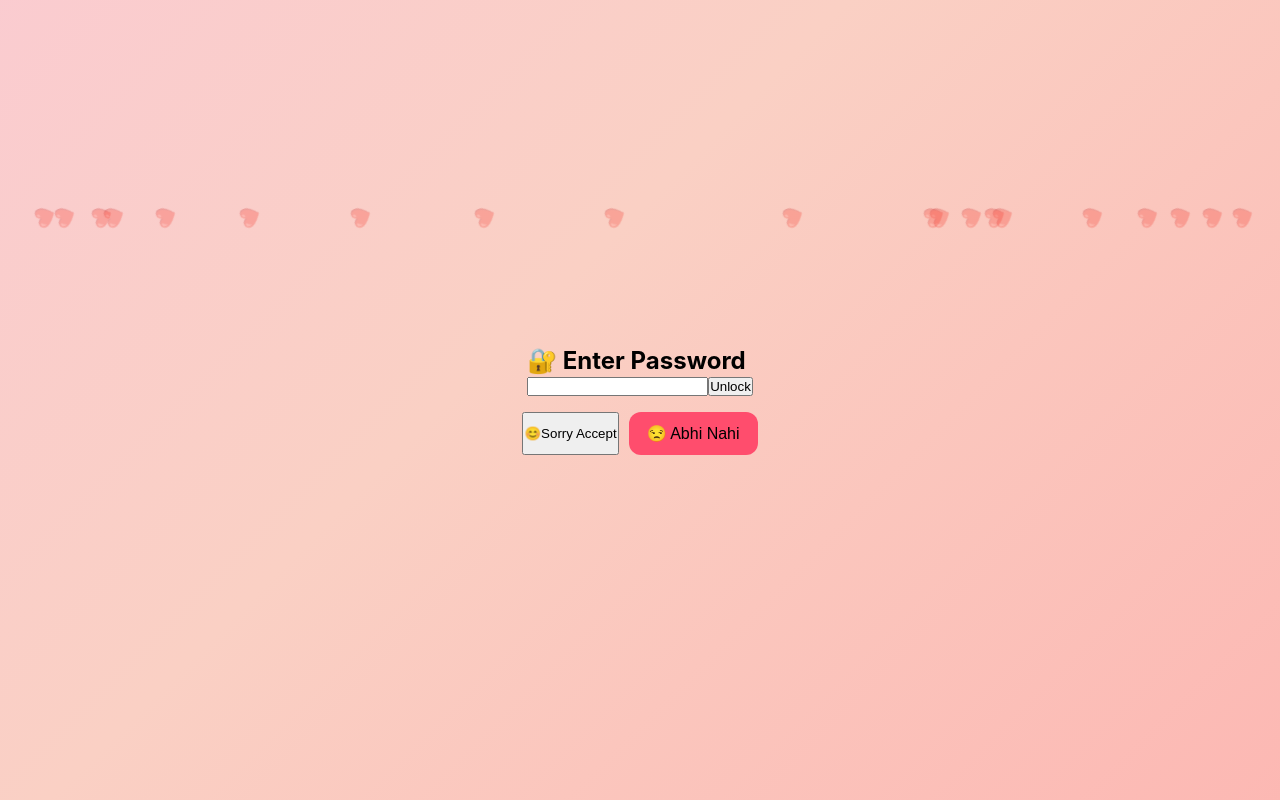
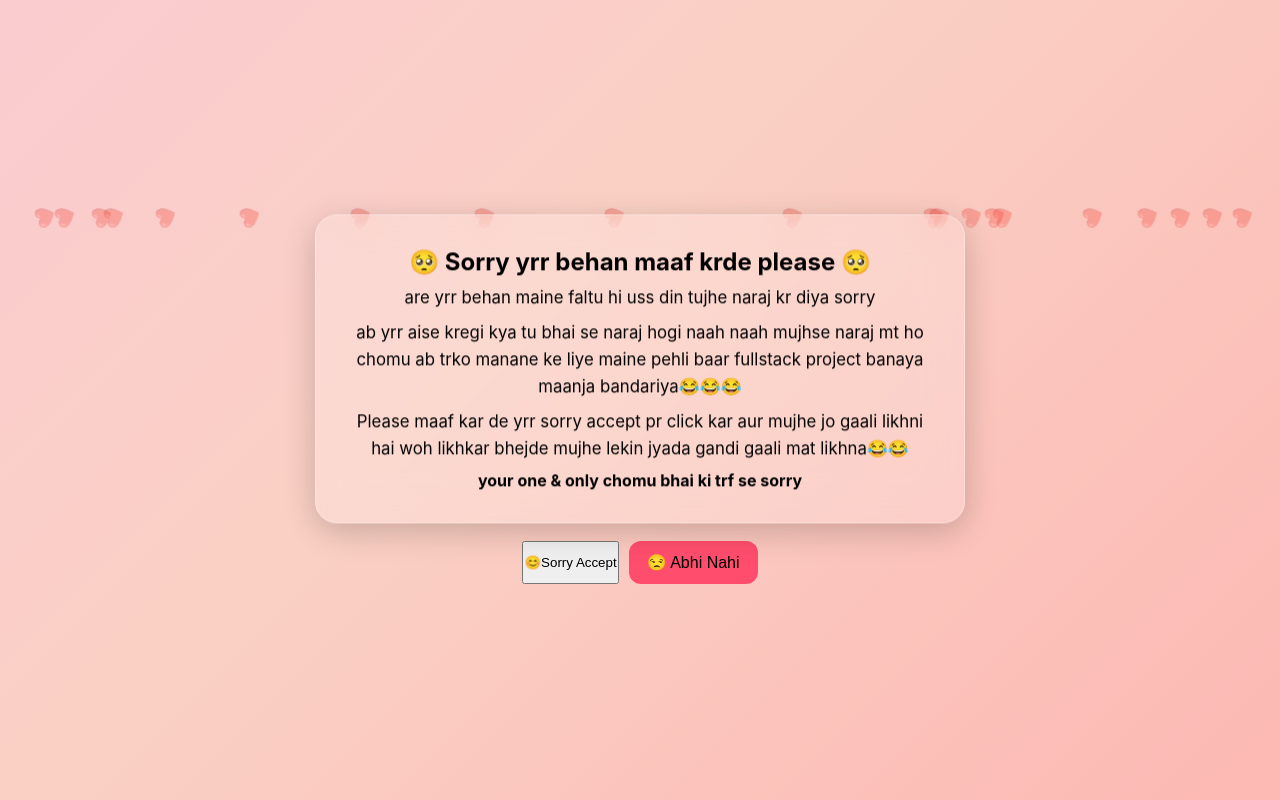
Before and after one commit to jangidritesh570-cmyk/frontend, a React app in the folder client/: page / in a window 1280 px wide. Built offline with nearby package versions, Linux system fonts and the light colour scheme; no server answers; the HTML template or start-up script is replaced by a standard one.

Commit message:
apologycard

```diff
--- a/client/src/components/ApologyCard.jsx
+++ b/client/src/components/ApologyCard.jsx
@@ -1,128 +1,22 @@
-import { useState } from "react";
 import { motion } from "framer-motion";
-import API from "../services/api";
-import MessagePopup from "./MessagePopup";
 
 function ApologyCard() {
-  const [password, setPassword] = useState("");
-  const [unlocked, setUnlocked] = useState(false);
-  const [error, setError] = useState("");
-  const [loading, setLoading] = useState(false);
+  return (
+    <motion.div
+      className="apology-card"
+      animate={{ y: [0, -10, 0] }}
+      transition={{ repeat: Infinity, duration: 3 }}
+    >
+      <h2>🥺 Sorry yrr behan maaf krde please 🥺</h2>
 
-  const [popupOpen, setPopupOpen] = useState(false);
-  const [popupMessage, setPopupMessage] = useState("");
+      <p>are yrr behan maine faltu hi uss din tujhe naraj kr diya sorry</p>
 
-  const correctPassword = "bhoomi123";
+      <p>ab yrr aise kregi kya tu bhai se naraj hogi naah naah mujhse naraj mt ho chomu ab trko manane ke liye maine pehli baar fullstack project banaya maanja bandariya😂😂😂</p>
 
-  const handleUnlock = () => {
-    if (password === correctPassword) {
-      setUnlocked(true);
-      setError("");
-    } else {
-      setError("❌ Wrong password Bhoomi!");
-    }
-  };
+      <p>Please maaf kar de yrr sorry accept pr click kar aur mujhe jo gaali likhni hai woh likhkar bhejde mujhe lekin jyada gandi gaali mat likhna😂😂</p>
 
-  const handleAccept = async () => {
-    try {
-      setLoading(true);
-
-      await API.post("/response", {
-        action: "accepted",
-        message: "Bhoomi accepted apology ❤️",
-      });
-
-      // 🔥 OPEN POPUP AFTER SUCCESS
-      setPopupMessage("❤️ Message Sent Successfully!");
-      setPopupOpen(true);
-
-    } catch (err) {
-      setPopupMessage("❌ Failed to send message");
-      setPopupOpen(true);
-    } finally {
-      setLoading(false);
-    }
-  };
-
-  const handleReject = async () => {
-    try {
-      setLoading(true);
-
-      await API.post("/response", {
-        action: "rejected",
-        message: "Bhoomi rejected apology 😢",
-      });
-
-      setPopupMessage("😢 Response Sent");
-      setPopupOpen(true);
-
-    } catch (err) {
-      setPopupMessage("❌ Failed to send message");
-      setPopupOpen(true);
-    } finally {
-      setLoading(false);
-    }
-  };
-
-  return (
-    <div className="apology-wrapper">
-
-      {/* 🔐 LOCK */}
-      {!unlocked && (
-        <div className="lock-panel">
-          <h2>🔐 Enter Password</h2>
-
-          <input
-            type="password"
-            value={password}
-            onChange={(e) => setPassword(e.target.value)}
-          />
-
-          <button onClick={handleUnlock}>Unlock</button>
-
-          {error && <p style={{ color: "red" }}>{error}</p>}
-        </div>
-      )}
-
-      {/* 💌 CARD */}
-      {unlocked && (
-        <motion.div className="apology-card">
-          <h2>🥺 Sorry yrr behan maaf krde please 🥺</h2>
-
-          <p>...your messages...</p>
-
-          <h4>your one & only chomu bhai ❤️</h4>
-
-          {/* 🔥 ONLY ONE BUTTON GROUP (INSIDE CARD) */}
-          <div className="btn-container">
-            <button
-              className="accept-btn"
-              disabled={loading}
-              onClick={handleAccept}
-            >
-              💖 Sorry Accept
-            </button>
-
-            <button
-              className="reject-btn"
-              disabled={loading}
-              onClick={handleReject}
-            >
-              😢 Abhi Nahi
-            </button>
-          </div>
-        </motion.div>
-      )}
-
-      {/* 📩 POPUP */}
-      {popupOpen && (
-        <MessagePopup
-          message={popupMessage}
-          onClose={() => setPopupOpen(false)}
-        />
-      )}
-
-    </div>
+      <h4>your one & only chomu bhai ki trf se sorry</h4>
+    </motion.div>
   );
 }
 
```
